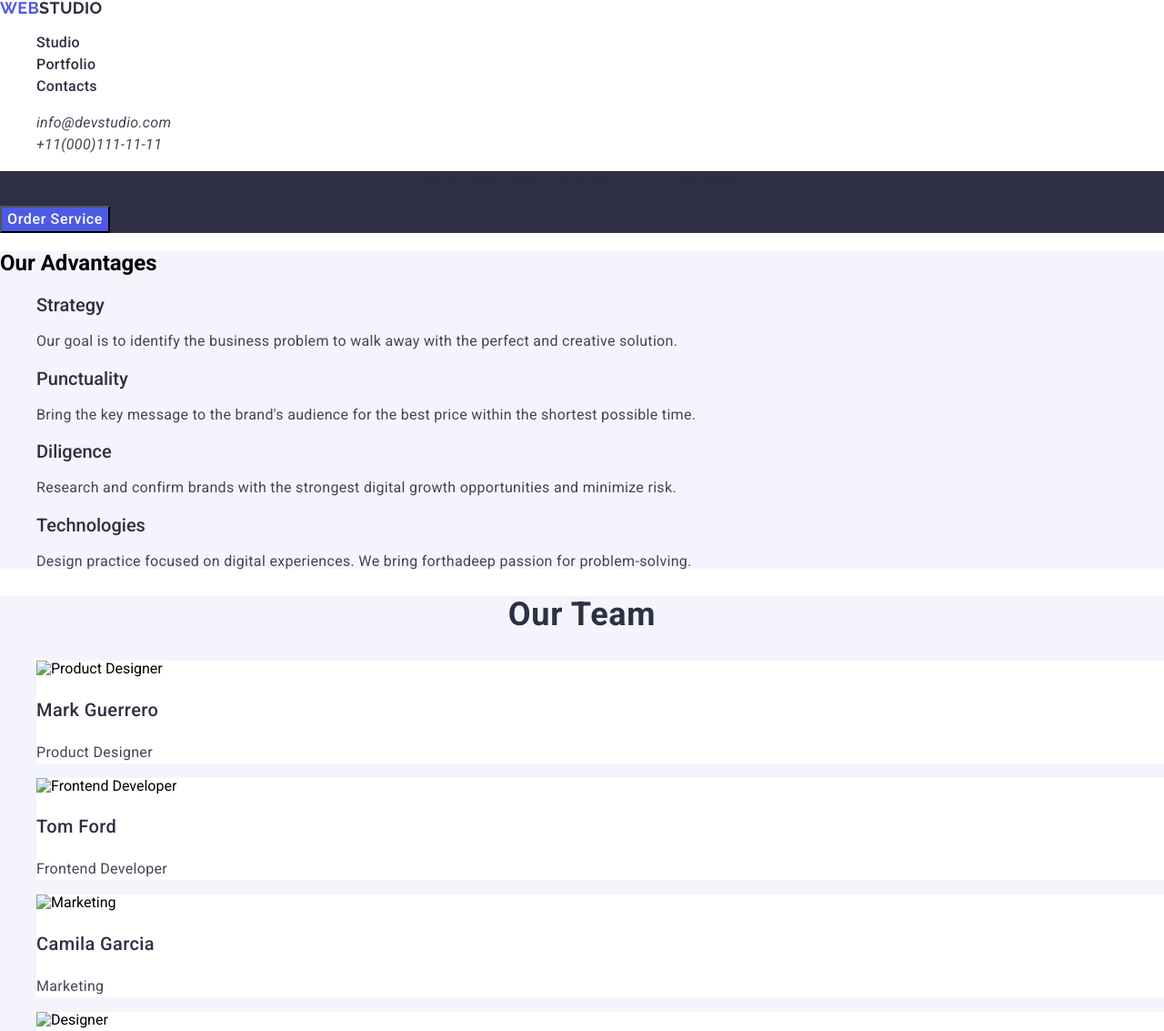
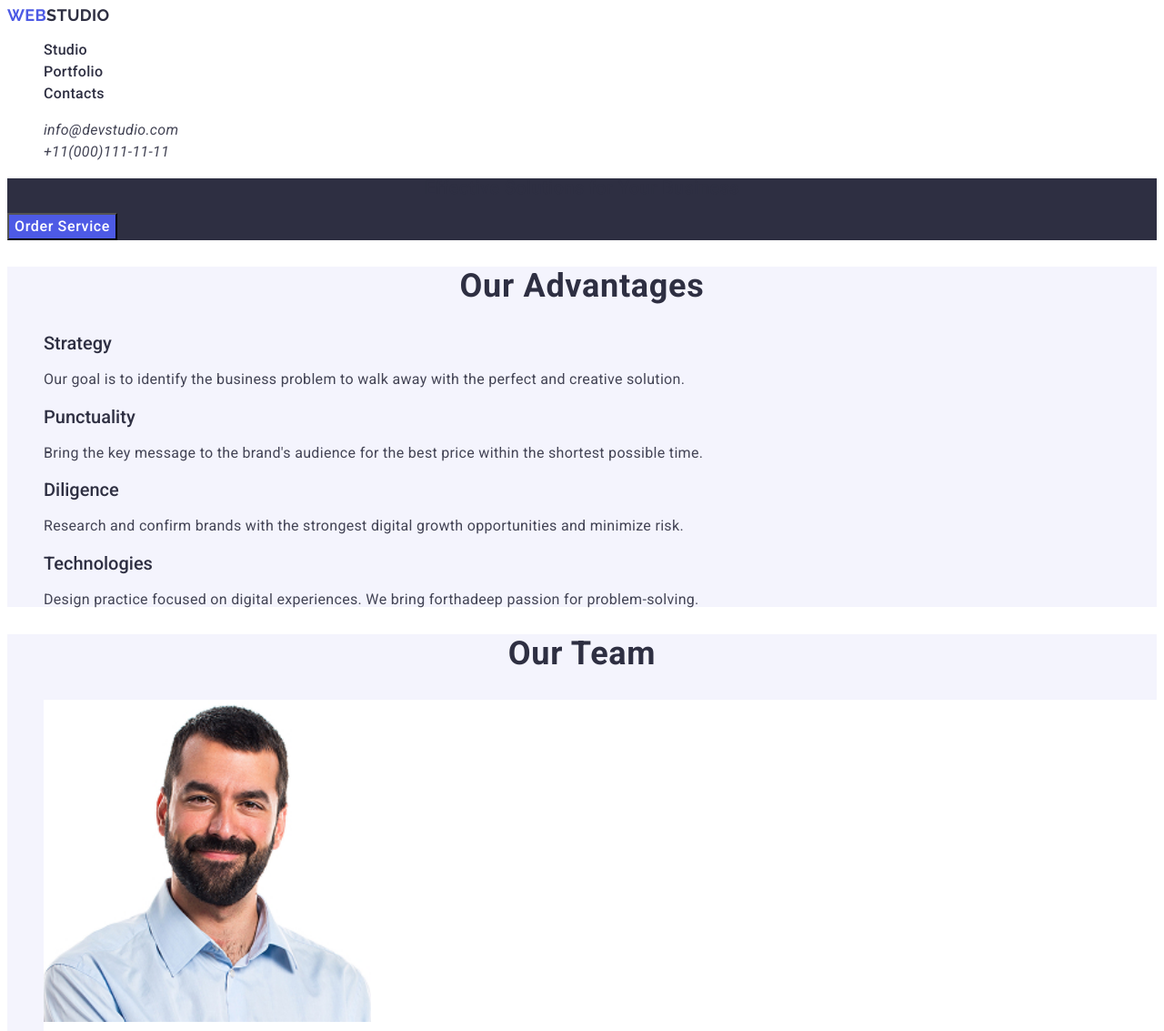
Before and after one commit to Anfisa2303/goit-markup-hw-02, a plain HTML site: page index.html in a window 1280 px wide. Shown: the top 1133 px of the page at 91% size. Drawn offline with nearby package versions, Linux system fonts and the light colour scheme.

Commit message:
images/marketing.jpg

```diff
--- a/index.html
+++ b/index.html
@@ -4,20 +4,24 @@
     <meta charset="UTF-8" >
     <meta name="viewport" content="width=device-width, initial-scale=1.0" >
     <title>Webstudio</title>
-    <link href="https://fonts.googleapis.com/css?family=Raleway:100,200,300,regular,500,600,700,800,900,100italic,200italic,300italic,italic,500italic,600italic,700italic,800italic,900italic"  rel="stylesheet">
-    <link rel="stylesheet" href="https://cdnjs.cloudflare.com/ajax/libs/modern-normalize/3.0.1/modern-normalize.min.css" integrity="sha512-q6WgHqiHlKyOqslT/lgBgodhd03Wp4BEqKeW6nNtlOY4quzyG3VoQKFrieaCeSnuVseNKRGpGeDU3qPmabCANg==" crossorigin="anonymous" referrerpolicy="no-referrer">
-    <link href="https://fonts.googleapis.com/css?family=Roboto:100,200,300,regular,500,600,700,800,900,100italic,200italic,300italic,italic,500italic,600italic,700italic,800italic,900italic" rel="stylesheet">
-    <link href="https://fonts.googleapis.com/css?family=Raleway:100,200,300,regular,500,600,700,800,900,100italic,200italic,300italic,italic,500italic,600italic,700italic,800italic,900italic" rel="stylesheet">
+    <link rel="preconnect" href="https://fonts.googleapis.com">
+    <link rel="preconnect" href="https://fonts.gstatic.com" crossorigin>
+    <link href="https://fonts.googleapis.com/css2?family=Roboto:ital,wght@0,100..900;1,100..900&display=swap" rel="stylesheet">
+    <link rel="preconnect" href="https://fonts.googleapis.com">
+    <link rel="preconnect" href="https://fonts.gstatic.com" crossorigin>
+    <link href="https://fonts.googleapis.com/css2?family=Raleway:ital,wght@0,100..900;1,100..900&display=swap" rel="stylesheet">
     <link rel="stylesheet" href="css/styles.css" >
   </head>
   <body>
     <header>
      <nav class="main-nav">
-       <a href="./index.html" class="logo">Web<span class="logo-black">Studio</span></a>
+       <a href="./index.html" class="logo">
+        Web<span class="logo-black">Studio</span>
+       </a>
        <ul class="nav-list">
-        <li><a href="./index.html" class="nav-link">Studio</a></li>
-        <li><a href="./index.html " class="nav-link">Portfolio</a></li>
-        <li><a href="./index.html" class="nav-link">Contacts</a></li>
+        <li><a href="./Studio.html" class="nav-link">Studio</a></li>
+        <li><a href="./Portfolio.html " class="nav-link">Portfolio</a></li>
+        <li><a href="./Contacts.html" class="nav-link">Contacts</a></li>
        </ul>
          </nav>
          <address class="contact-address">
@@ -33,7 +37,7 @@
         <button class="order-service-btn">Order Service</button>
       </section>
       <section>
-        <h2>Our Advantages</h2>
+        <h2 class="section-title">Our Advantages</h2>
         <ul class="feature-list">
           <li class="feature-item">
             <h3 class="feature-title">Strategy</h3>
@@ -57,12 +61,12 @@
         <h2 class="section-title">Our Team</h2>
         <ul>
           <li class="team-member-card">
-            <img src= "./images/product designer.jpg" alt="Product Designer" width="360">
+            <img src= "./images/product-designer.jpg" alt="Product Designer" width="360">
             <h3 class="card-title">Mark Guerrero</h3>
             <p class="team-position">Product Designer</p>
           </li>
           <li class="team-member-card">
-            <img src="./images/frontend developer.jpg"  alt="Frontend Developer" width="360">
+            <img src="./images/frontend-developerr.jpg"  alt="Frontend Developer" width="360">
             <h3 class="card-title">Tom Ford</h3>
             <p class="team-position">Frontend Developer</p>
           </li>
@@ -72,7 +76,7 @@
             <p class="team-position">Marketing</p>
           </li>
           <li class="team-member-card">
-            <img src="./images/ui designer.jpg"  alt="Designer" width="360" >
+            <img src="./images/ui-designerr.jpg"  alt="Designer" width="360" >
             <h3 class="card-title">Daniel Wilson</h3>
             <p class="team-position">UI Designer</p>
           </li>
@@ -82,7 +86,7 @@
       <h2 class="section-title">Our Portfolio</h2>
       <ul class="portfolio-list">
         <li class="portfolio-item">
-          <img src="./images/Bancking-app.jpg" alt="Banking App" width="360">
+          <img src="./images/bankingg-app.jpg" alt="Banking App" width="360">
           <h3 class="card-title">Banking App</h3>
           <p class="card-text">App</p>
         </li>
@@ -97,7 +101,7 @@
           <p class="card-text">App</p>
         </li>
         <li class="portfolio-item">
-          <img src="./images/Taxi-service.jpg" alt="Taxi Service" width="360">
+          <img src="./images/taxi-servicee.jpg" alt="Taxi Service" width="360">
           <h3 class="card-title">Taxi Service</h3>
           <p class="card-text">Marketing</p>
         </li>
```
Also changed, not shown: images/marketing.jpg (added).
